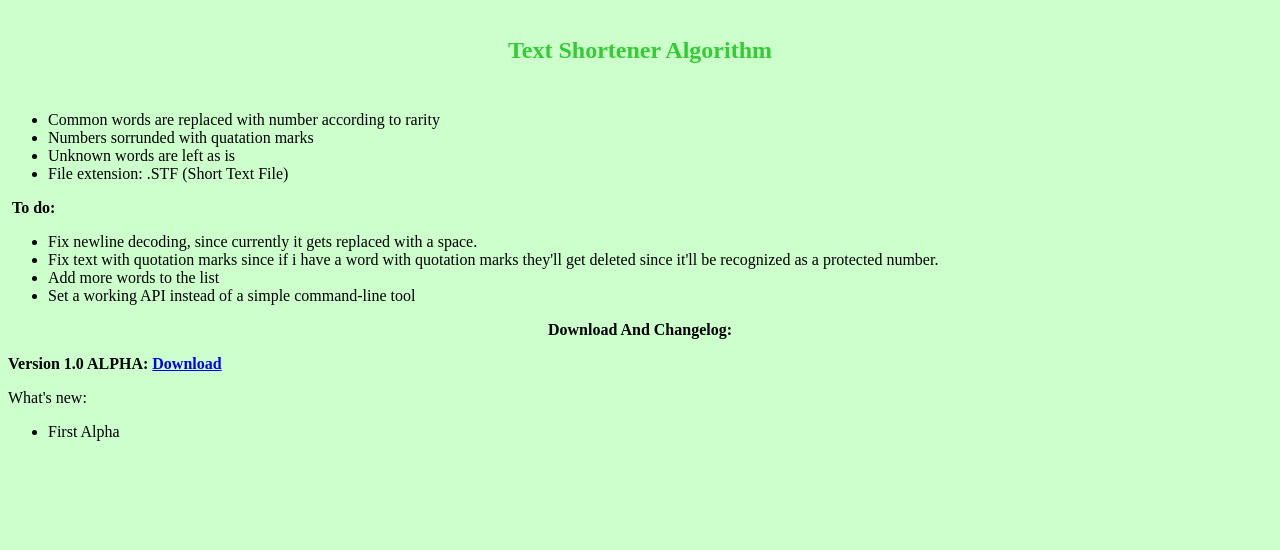
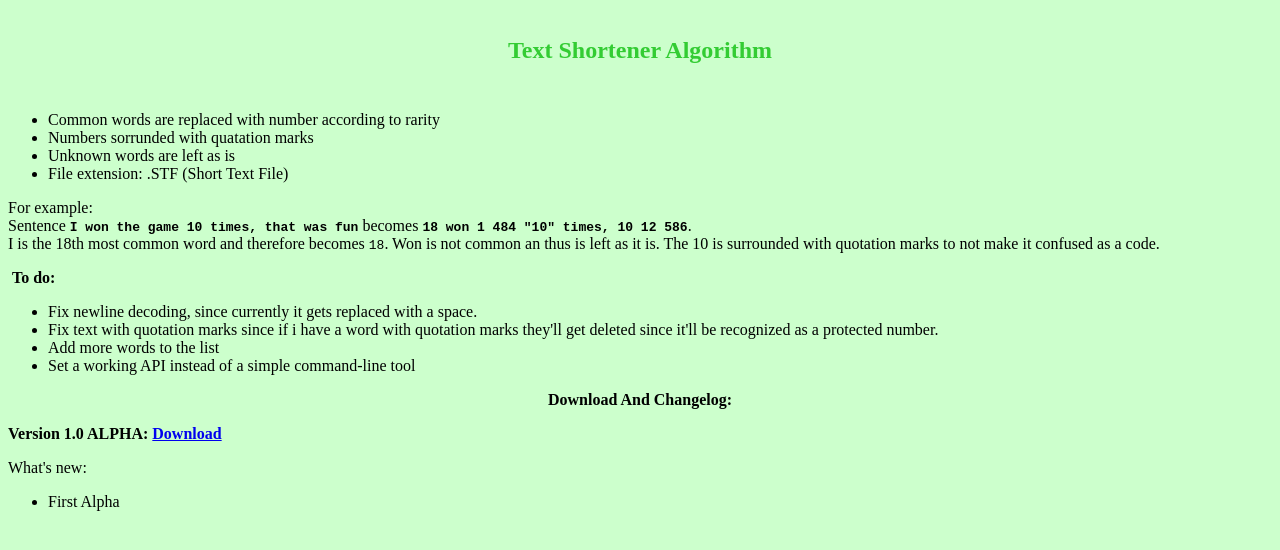
Before and after one commit to TheShwarma/TheShwarma.github.io, a plain HTML site: page TextShortener/TextShortener.html in a window 1280 px wide. Shown: the part 66-616 px from the top of the page. Drawn offline with Linux system fonts and the light colour scheme.

Commit message:
Update TextShortener.html

```diff
--- a/TextShortener/TextShortener.html
+++ b/TextShortener/TextShortener.html
@@ -13,6 +13,7 @@ body {
 <li>Unknown words are left as is</li>
 <li>File extension: .STF (Short Text File)</li>
 </ul>
+<p>For example:<br />Sentence <strong><code class="inline">I won the game 10 times, that was fun</code></strong> becomes <strong><code class="inline">18 won 1 484 "10" times, 10 12 586</code></strong>. <br />I is the 18th most common word and therefore becomes <code class="inline">18</code>. Won is not common an thus is left as it is. The 10 is surrounded with quotation marks to not make it confused as a code.</p>
 <p>&nbsp;<strong>To do:</strong></p>
 <ul>
 <li>Fix newline decoding, since currently it gets replaced with a space.</li>
```
